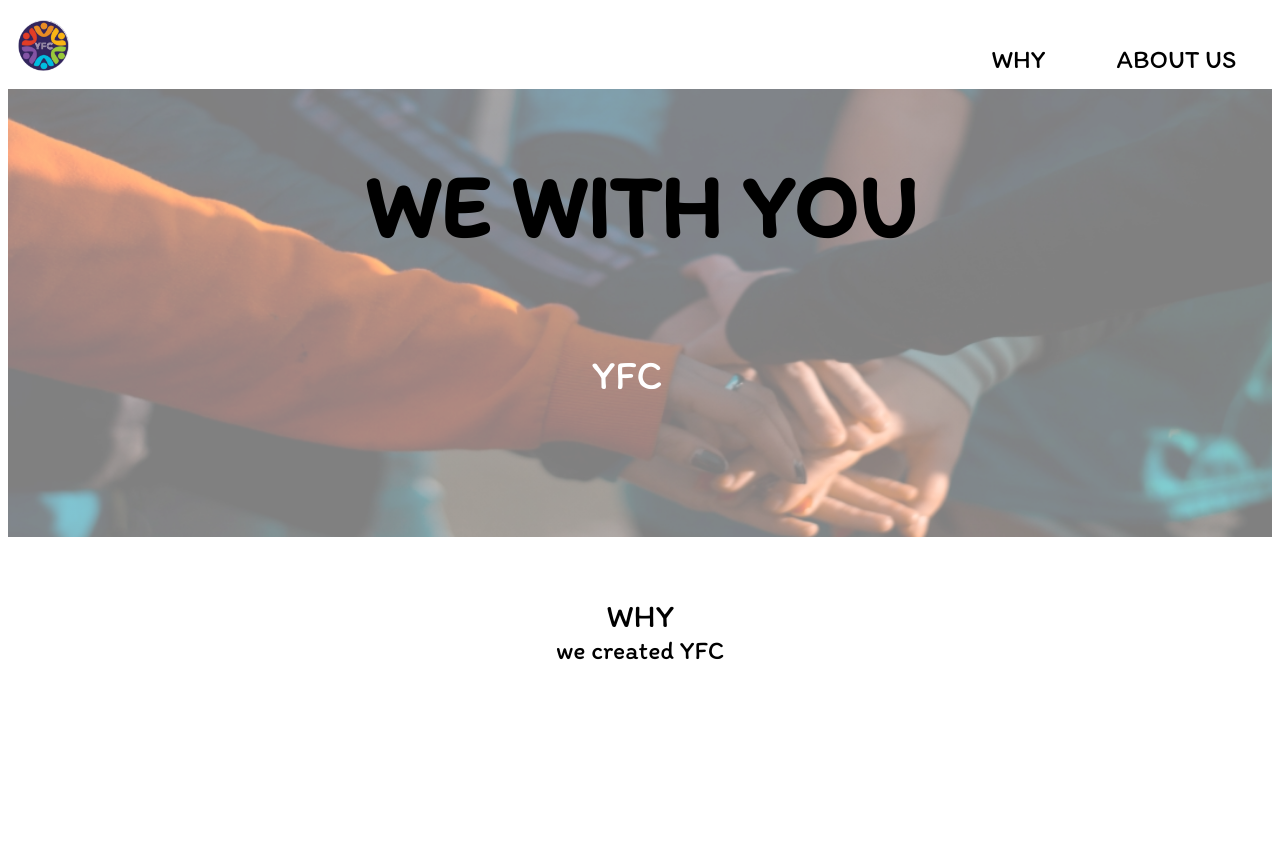
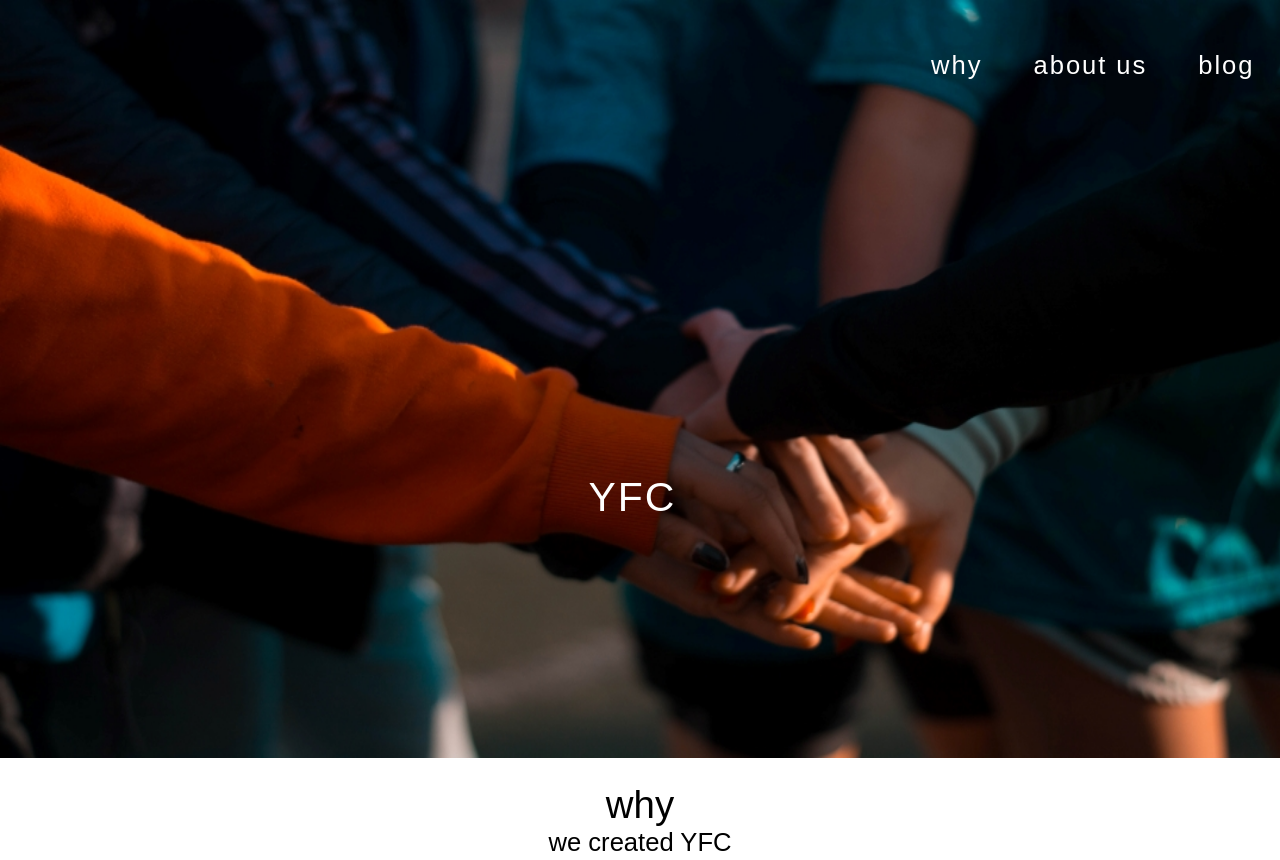
Before and after one commit to Darshan-05/yfc, a plain HTML site: page index.html in a window 1280 px wide. Shown: the top 860 px of the page. Drawn offline with nearby package versions, Linux system fonts and the light colour scheme; a web font is replaced by a local one.

Commit message:
code 1.2

```diff
--- a/index.html
+++ b/index.html
@@ -1,54 +1,46 @@
-<!DOCTYPE html>
 <html lang="en">
 
 <head>
       <meta charset="UTF-8">
-      <meta name=”viewport” content="width=device-width, initial-scale=1.0, max-zoom= 1">
-      <title>YouthForChange</title>
+      <meta name="viewport" content="width=device-width, initial-scale=1.0">
+      <title>YFC</title>
       <link rel="stylesheet" href="yfc.css">
+      <script src="https://ajax.googleapis.com/ajax/libs/jquery/3.5.1/jquery.min.js"></script>
       <script type="text/javascript" src="yfc.js"></script>
-      <script src="https://ajax.googleapis.com/ajax/libs/jquery/3.5.1/jquery.min.js"></script>
 </head>
-<header>
-      <a href="#" style="float: left;"><img src="media/g2.png" style="width: 4vmax; height: 4vmax; margin-bottom: 0vmax; position: relative; left: 10px;top: 12px;"></a>
-      <div class="nav">
-            <a href="#about" style="float: right;">ABOUT US</a>
-            <a href="#why" style="float: right;">WHY</a>
-      </div>
-      <div class="bg">
-            <p class="text" style="padding-top: 5vmax;">WE WITH YOU</p>
-      <center>     <div class="items">
-                  <a class="text">
-                        <span data-hover="YouthForChange">
+<header id="head">
+      <ul>
+            <li><a href="#why">why</a></li>
+            <li><a href="#about">about us</a></li>
+            <li><a href="blog.html">blog</a></li>
+      </ul>
+
+      <div class="items">
+            <a>
+                  <span data-hover="YouthForChange">
                         <span>YFC</span>
-                        </span>
-                  </a>
-            </div> </center>
+                  </span>
+            </a>
       </div>
 </header>
-
 <body>
-      <style>
-
-
-      </style>
-
-
-      <h1 id="why" >WHY <br></h1>
-      <h3 style="text-align: center; position: relative; bottom: 2vmax; ">we created YFC</h3>
+      <h1 id="why">why <br></h1>
+      <h2 style="position: relative; bottom: 2vmax;">we created YFC</h2>
       <dir style="height: 1000px;"></dir>
-      <h1 id="about"">ABOUT US</h1>
-      <dir style="height: 1000px;"></dir>
-      <span class="toggle" style="padding-left: 30vmax;  color: grey; position: relative; top: 2vmax;"> ->   be the<span
-                  style="position: relative; left: 15vmax;"> <-</span></span>
-      <span id="changingword" class="toggle"></span>
+      <h1 id="about"">about us</h1>
+      <div style=" height: 1000px;"></div>
+      <span class="toggle" style="padding-left: 30vmax;  color: grey; position: relative; top: 2vmax;">
+             -> be the<span style="position: relative; left: 18vmax;"><- </span></span>
+                  <span id="changingword" class="toggle"></span>
 </body>
 <footer>
       <img src="media/g2.png" style="width: 3vw; height: 3vw; padding-top: 1vmax;"><br>
-      <p style="font-size: 1.2vw;color: black; position: relative; bottom: 4px;">&copy;YouthForChange</p>
-      <a id="v" href="https://www.instagram.com/_youth_for_change_/"><img id="f1" class="v1" src="media/g4.png" /><img id="f1" class="v2" src="media/g41.png" alt=""></a>
-      <a id="v" href=""><img id="f1" class="v1" src="media/g3.png" /><img id="f1" class="v2" src="media/g31.png" alt=""></a>
-      <a id="v" href=""><img id="f1" class="v1" src="media/g5.png" /><img id="f1" class="v2" src="media/g51.png" alt=""></a>
-      <a id="v" href="mailto: responsibility.is.the.change@gmail.com"><img id="f1" class="v1" src="media/g6.png" ><img id="f1" class="v2" src="media/g61.png" alt=""></a>
+      <p style="font-size: 1.2vw;color: white; position: relative; bottom: 4px;">&copy;YouthForChange</p>
+      <a id="v" href="https://www.instagram.com/_youth_for_change_/"><img id="f1" class="v1" src="media/g4.png" /><img
+                  id="f1" class="v2" src="media/g41.png" alt=""></a>
+      <a id="v" href=""><img id="f1" class="v1" src="media/g3.png" /><img id="f1" class="v2" src="media/g31.png"></a>
+      <a id="v" href=""><img id="f1" class="v1" src="media/g5.png" /><img id="f1" class="v2" src="media/g51.png"></a>
+      <a id="v" href="mailto: responsibility.is.the.change@gmail.com"><img id="f1" class="v1" src="media/g6.png"><img
+                  id="f1" class="v2" src="media/g61.png" alt=""></a>
 </footer>
 </html>
--- a/yfc.css
+++ b/yfc.css
@@ -1,67 +1,81 @@
-@import url('https://fonts.googleapis.com/css2?family=Itim&display=swap');
+@import url('https://fonts.googleapis.com/css2?family=Recursive:wght@300;400;700;900&display=swap');
+html,body,footer{
+      font-family: 'Recursive', sans-serif;
+      margin: 0;
+      scroll-behavior: smooth;
 
-.nav{
+}
+h1,h2,h3{
+      font-family: 'Recursive', sans-serif;
+      text-align: center;
+      font-weight: 200;
+}
+h1{
+      font-size: 3vmax;
+}
+h2{
       font-size: 2vmax;
-      height: 30px;
-      font-family: 'Itim', cursive;
-      margin-bottom: 1vmax;
 }
-
-.nav a{
-      color: black;
-      padding: 2vmax 2vmax 0 2vmax;
-      margin: 10px 10px 0 10px;
-      text-decoration: none;
-      transition: transform 0.2s;
+header{
+      background-image: url(media/g1.jpg);
+      background-size: 100% 100%;
+      width: 100%;
+      height: calc(80% + 9.2vw )
 }
-.nav a:hover{
-      color: #0F52BA;
+#head ul {
+  margin: 0px auto 0;
+  padding: 0;
+  list-style: none;
+  display: table;
+  width: auto;
+  float: right;
+  font-size: 2vmax;
 }
-.bg {
-  background-image:linear-gradient(rgba(255,255,255,.5), rgba(255,255,255,.5)),url("media/g1.jpg");
+#head li {
+  display: table-cell;
+  position: relative;
+  padding: 2vw 0;
+}
+#head a {
+  color: #fff;
+  text-decoration: none;
+  letter-spacing: 0.15vmax;
+  display: inline-block;
+  padding: 2vmax 2vmax;
+  position: relative;
+}
+#head a:after {
+  background: none repeat scroll 0 0 transparent;
+  bottom: 0;
+  content: "";
+  display: block;
+  height: 0.2vmax;
+  left: 50%;
+  position: absolute;
+  background: #fff;
+  transition: width 0.6s ease 0s, left 0.4s ease 0s;
+  width: 0;
+}
+#head a:hover:after {
   width: 100%;
-  height: 35vmax;
-  position:relative;
-  bottom: 3vmax;
-  background-position: center;
-  background-repeat: no-repeat;
-  background-size: cover;
+  left: 0;
 }
-.text{
-      font-family: 'Itim', cursive;
-      font-weight: bolder;
-      font-size: 7vw;
-      opacity: 1;
-      text-align: center;
+@media screen and (max-height: 30vmax) {
+	#head ul {
+		margin-top: 5vmax;
+	}
 }
+/* n */
 
 .toggle{
-      font-family: 'Itim', cursive;
       font-size: 4.2vw;
       font-weight: 200;
       text-decoration: none;
       text-transform: none;
 }
-html{
-      scroll-behavior: smooth;
-}
-h1{
-      font-family: 'Itim', cursive;
-      text-align: center;
-      font-weight: 300;
-      font-size: 2.5vmax;
 
-}
-h3{
-      font-family: 'Itim', cursive;
-      text-align: center;
-      font-weight: 400;
-      font-size: 2vmax;
-
-}
 #changingword{
       color: black;
-      font-family: 'Itim', cursive;
       position: relative;
       right: 4vw;
       top: 2vmax;
@@ -73,16 +87,19 @@ h3{
       text-align: center;
       position: relative;
       text-align: center;
+      top: 35vw;
+      left: 22.4vmax;
 }
+
 .items a{
-  display:inline-block;
+  display: inline-block;
   text-decoration:none;
-  color:white;
+  color:black;
   font-size: 3.2vmax;
   font-weight:400;
   width: 100%;
-  padding-top: -0.3vmax;
-  height: 4.4vmax;
+  padding-top: -0.6vmax;
+  height: 4vmax;
   overflow: hidden;
 }
 .items a span{
@@ -97,24 +114,23 @@ h3{
 .items a span:after{
   content: attr(data-hover);
   position: absolute;
-  top: -3.8vmax;
-  left: -9vmax;
+  top: -5.9vmax;
+  left: -10vmax;
   transform: translate3d(0,0,0);
 	-moz-transform: translate3d(0,0,0);
 	-webkit-transform: translate3d(0,0,0);
 }
 .items a:hover span,
 .items a:focus span {
-	transform: translateY(3.45vw);
-  -webkit-transform: translateY(3.45vw);
-  -moz-transform: translateY(3.45vw);
+	transform: translateY(6.5vw);
+  -webkit-transform: translateY(6.5vw);
+  -moz-transform: translateY(6.5vw);
 }
 footer{
       background-color: #0F52BA;
       height: 8vmax;
       width: 100%;
-      font-family: 'Itim', cursive;
-      color: aliceblue;
+      color: white;
       text-align: center;
       margin:0 0 0 0;
       position: relative;
```
Also changed, not shown: blog.html (added, +16 -0 lines).
